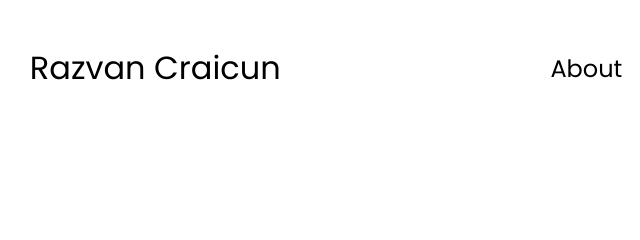
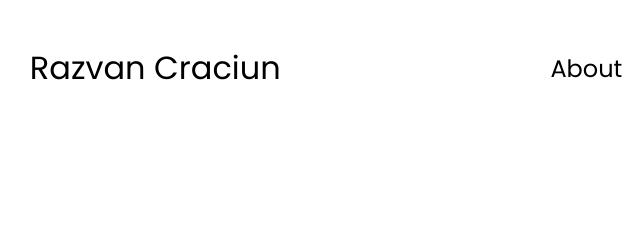
Before and after one commit to saaycon/My-Portfolio, a plain HTML site: page index.html in a window 1280 px wide. Shown: the top 240 px of the page, 105-745 px from the left. Drawn offline with Linux system fonts and the light colour scheme.

Commit message:
changed a spelling error

```diff
--- a/index.html
+++ b/index.html
@@ -10,7 +10,7 @@
   </head>
   <body>
     <nav id="desktop-nav">
-      <div class="logo">Razvan Craicun</div>
+      <div class="logo">Razvan Craciun</div>
       <div>
         <ul class="nav-links">
           <li><a href="#about">About</a></li>
```
